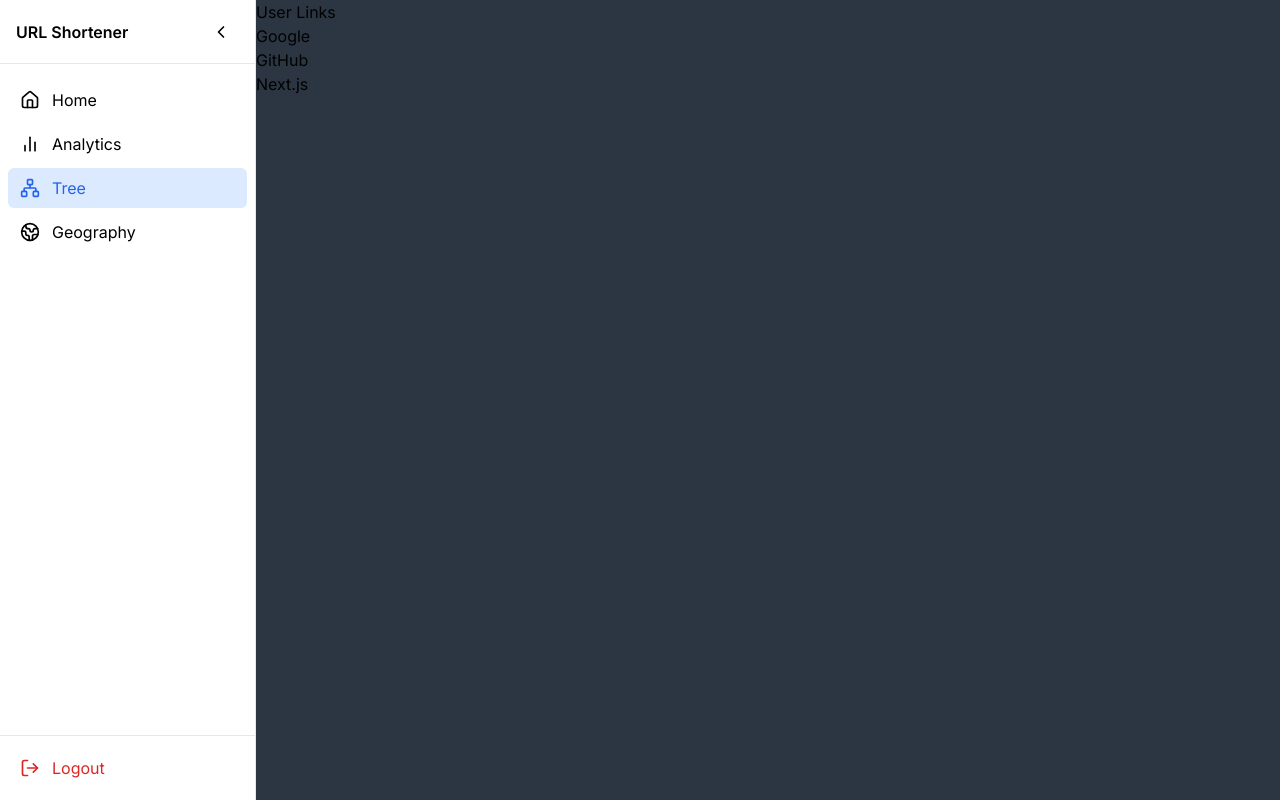
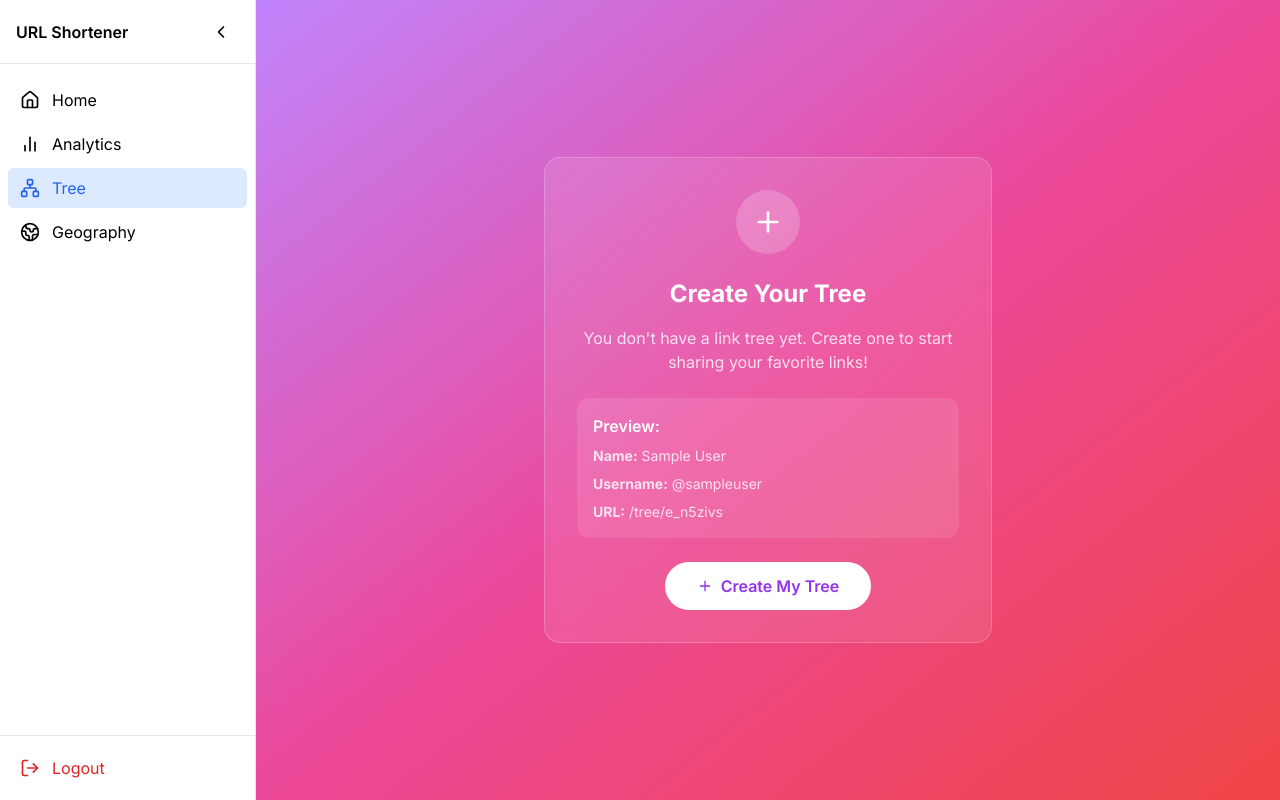
Before and after one commit to titan1230/Tiny-Path, a Next.js app: page /dashboard/links in a window 1280 px wide. Built offline with nearby package versions, Linux system fonts and the light colour scheme; no server answers; the database is empty; sample sign-in values are in the browser's storage.

Commit message:
Refactor LinksPage to DashboardTreePage with tree management functionality and user session handling

```diff
--- a/src/app/dashboard/links/page.tsx
+++ b/src/app/dashboard/links/page.tsx
@@ -1,26 +1,308 @@
-import React from 'react';
+"use client";
 
-const LinksPage = () => {
-  const userLinks = [
-    { id: 1, title: 'Google', url: 'https://www.google.com' },
-    { id: 2, title: 'GitHub', url: 'https://github.com' },
-    { id: 3, title: 'Next.js', url: 'https://nextjs.org' },
-  ];
+import { useCallback, useEffect, useState } from "react";
+import { useSession } from "next-auth/react";
+import { useRouter } from "next/navigation";
+import TreeEditor from "@/components/Tree/TreeEditor";
+import { Link, Profile } from "@/types";
+import { generateSlug } from "@/lib/utils/slugHelper";
+import { Loader2, Plus } from "lucide-react";
+import toast from "react-hot-toast";
 
-  return (
-    <div>
-      <h1>User Links</h1>
-      <ul>
-        {userLinks.map((link) => (
-          <li key={link.id}>
-            <a href={link.url} target="_blank" rel="noopener noreferrer">
-              {link.title}
-            </a>
-          </li>
-        ))}
-      </ul>
-    </div>
-  );
-};
+async function fetchTree(userID: string) {
+  const response = await fetch(`/api/tree?userID=${userID}`, {
+    method: "GET",
+    headers: {
+      "Content-Type": "application/json",
+    },
+  });
 
-export default LinksPage;
+  if (!response.ok) {
+    throw new Error("Failed to fetch tree");
+  }
+
+  return response.json();
+}
+
+async function createTree(userID: string, userData: any) {
+  const response = await fetch("/api/tree", {
+    method: "POST",
+    headers: {
+      "Content-Type": "application/json",
+    },
+    body: JSON.stringify({
+      userID,
+      ...userData,
+    }),
+  });
+
+  if (!response.ok) {
+    throw new Error("Failed to create tree");
+  }
+
+  return response.json();
+}
+
+async function updateTree(userID: string, treeID: string, profile: Profile, links: Link[]) {
+  const response = await fetch(`/api/tree?userID=${userID}`, {
+    method: "PUT",
+    headers: {
+      "Content-Type": "application/json",
+    },
+    body: JSON.stringify({
+      treeID,
+      profile,
+      links,
+    }),
+  });
+
+  if (!response.ok) {
+    throw new Error("Failed to update tree");
+  }
+
+  return response.json();
+}
+
+export default function DashboardTreePage() {
+  const { data: session, status } = useSession();
+  const router = useRouter();
+
+  const [profile, setProfile] = useState<Profile | null>(null);
+  const [links, setLinks] = useState<Link[]>([]);
+  const [loading, setLoading] = useState<boolean>(true);
+  const [treeFound, setTreeFound] = useState<boolean>(false);
+  const [error, setError] = useState<string | null>(null);
+  const [saving, setSaving] = useState<boolean>(false);
+  const [creating, setCreating] = useState<boolean>(false);
+
+  const fetchTreeData = useCallback(async () => {
+    if (!session?.user?.id) return;
+
+    try {
+      setLoading(true);
+      setError(null);
+
+      const data = await fetchTree(session.user.id);
+
+      if (data.success && data.tree) {
+        // Tree exists
+        setTreeFound(true);
+        setProfile({
+          id: data.tree.id,
+          name: data.tree.name,
+          username: data.tree.username,
+          slug: data.tree.slug,
+          avatar: data.tree.avatar,
+          title: data.tree.title,
+          description: data.tree.description,
+          isPublic: data.tree.isPublic,
+          background: data.tree.background,
+          viewCount: data.tree.viewCount,
+        });
+        setLinks(data.tree.links || []);
+      } else {
+        // No tree found
+        setTreeFound(false);
+        setProfile(null);
+        setLinks([]);
+      }
+    } catch (err) {
+      console.error("Error fetching tree:", err);
+      setError("Failed to load your tree. Please try again.");
+    } finally {
+      setLoading(false);
+    }
+  }, [session?.user?.id]);
+
+  useEffect(() => {
+    if (status === "loading") return;
+
+    if (status === "unauthenticated") {
+      router.push("/auth/signin");
+      return;
+    }
+
+    if (session?.user?.id) {
+      fetchTreeData();
+    }
+  }, [session?.user?.id, status, fetchTreeData, router]);
+
+  const handleCreateTree = async () => {
+    if (!session?.user?.id || !session?.user?.name) return;
+
+    try {
+      setCreating(true);
+      setError(null);
+
+      const newTreeData = {
+        name: session.user.name,
+        username: session.user.name.toLowerCase().replace(/\s+/g, ""),
+        slug: generateSlug(),
+        title: `${session.user.name}'s Links`,
+        description: "Welcome to my link tree!",
+        background: "bg-gradient-to-br from-purple-400 via-pink-500 to-red-500",
+        isPublic: true,
+        avatar: session.user.image || null,
+      };
+
+      const data = await createTree(session.user.id, newTreeData);
+
+      if (data.success) {
+        // Refresh the tree data
+        await fetchTreeData();
+      } else {
+        throw new Error(data.error || "Failed to create tree");
+      }
+    } catch (err) {
+      console.error("Error creating tree:", err);
+      setError("Failed to create your tree. Please try again.");
+    } finally {
+      setCreating(false);
+    }
+  };
+
+  const handleSave = async (updatedProfile: Profile, updatedLinks: Link[]) => {
+    if (!profile?.id) return;
+
+    try {
+      setSaving(true);
+      setError(null);
+
+      const data = await updateTree(session?.user.id!, profile.id, updatedProfile, updatedLinks);
+
+      if (data.success) {
+        // Update local state
+        setProfile(updatedProfile);
+        setLinks(updatedLinks);
+
+        // Show success message
+        toast.success('Saved!', {
+          position: "top-right",
+        })
+      } else {
+        throw new Error(data.error || "Failed to save changes");
+      }
+    } catch (err) {
+      console.error("Error saving tree:", err);
+      setError("Failed to save changes. Please try again.");
+      alert("Failed to save changes. Please try again.");
+    } finally {
+      setSaving(false);
+    }
+  };
+
+  // Loading state
+  if (status === "loading" || loading) {
+    return (
+      <div className="min-h-screen bg-gradient-to-br from-purple-400 via-pink-500 to-red-500 flex items-center justify-center">
+        <div className="text-center">
+          <Loader2 className="w-8 h-8 animate-spin text-white mx-auto mb-4" />
+          <p className="text-white">Loading your tree...</p>
+        </div>
+      </div>
+    );
+  }
+
+  // Error state
+  if (error && !treeFound) {
+    return (
+      <div className="min-h-screen bg-gradient-to-br from-purple-400 via-pink-500 to-red-500 flex items-center justify-center p-4">
+        <div className="bg-white/10 backdrop-blur-sm rounded-2xl p-6 border border-white/20 text-center max-w-md">
+          <h2 className="text-xl font-bold text-white mb-4">Error</h2>
+          <p className="text-white/80 mb-6">{error}</p>
+          <button
+            onClick={fetchTreeData}
+            className="bg-white text-purple-600 px-6 py-2 rounded-full font-semibold hover:bg-white/90 transition-all duration-200"
+          >
+            Try Again
+          </button>
+        </div>
+      </div>
+    );
+  }
+
+  // No tree found - show create tree option
+  if (!treeFound && !loading) {
+    return (
+      <div className="min-h-screen bg-gradient-to-br from-purple-400 via-pink-500 to-red-500 flex items-center justify-center p-4">
+        <div className="bg-white/10 backdrop-blur-sm rounded-2xl p-8 border border-white/20 text-center max-w-md">
+          <div className="w-16 h-16 bg-white/20 rounded-full flex items-center justify-center mx-auto mb-6">
+            <Plus className="w-8 h-8 text-white" />
+          </div>
+
+          <h2 className="text-2xl font-bold text-white mb-4">
+            Create Your Tree
+          </h2>
+
+          <p className="text-white/80 mb-6">
+            {`You don't have a link tree yet. Create one to start sharing your favorite links!`}
+          </p>
+
+          {session?.user && (
+            <div className="bg-white/10 rounded-xl p-4 mb-6 text-left">
+              <h3 className="text-white font-semibold mb-2">Preview:</h3>
+              <div className="space-y-2 text-sm text-white/80">
+                <p><strong>Name:</strong> {session.user.name}</p>
+                <p><strong>Username:</strong> @{session.user.name?.toLowerCase().replace(/\s+/g, "")}</p>
+                <p><strong>URL:</strong> /tree/{generateSlug()}</p>
+              </div>
+            </div>
+          )}
+
+          {error && (
+            <div className="bg-red-500/20 border border-red-500/30 rounded-lg p-3 mb-4">
+              <p className="text-red-200 text-sm">{error}</p>
+            </div>
+          )}
+
+          <button
+            onClick={handleCreateTree}
+            disabled={creating}
+            className="bg-white text-purple-600 px-8 py-3 rounded-full font-semibold hover:bg-white/90 transition-all duration-200 disabled:opacity-50 disabled:cursor-not-allowed flex items-center gap-2 mx-auto"
+          >
+            {creating ? (
+              <>
+                <Loader2 className="w-4 h-4 animate-spin" />
+                Creating...
+              </>
+            ) : (
+              <>
+                <Plus className="w-4 h-4" />
+                Create My Tree
+              </>
+            )}
+          </button>
+        </div>
+      </div>
+    );
+  }
+
+  // Tree exists - show editor
+  if (profile && treeFound) {
+    return (
+      <div className="relative">
+        {saving && (
+          <div className="fixed top-4 right-4 z-50 bg-blue-500 text-white px-4 py-2 rounded-full flex items-center gap-2">
+            <Loader2 className="w-4 h-4 animate-spin" />
+            Saving...
+          </div>
+        )}
+
+        {error && (
+          <div className="fixed top-4 left-4 right-4 z-50 bg-red-500/90 text-white px-4 py-2 rounded-lg text-center">
+            {error}
+          </div>
+        )}
+
+        <TreeEditor
+          profile={profile}
+          links={links}
+          onSave={handleSave}
+          saving={saving}
+        />
+      </div>
+    );
+  }
+
+  return null;
+}
```
